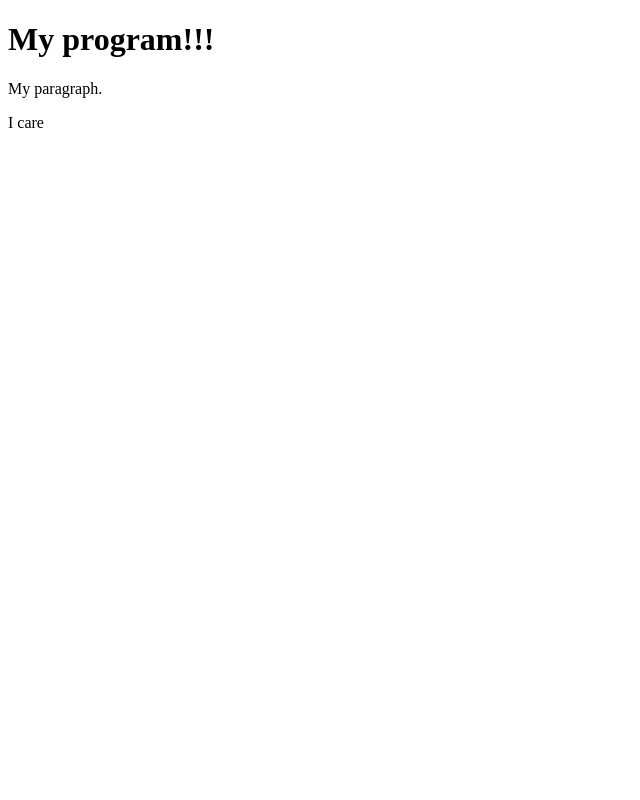
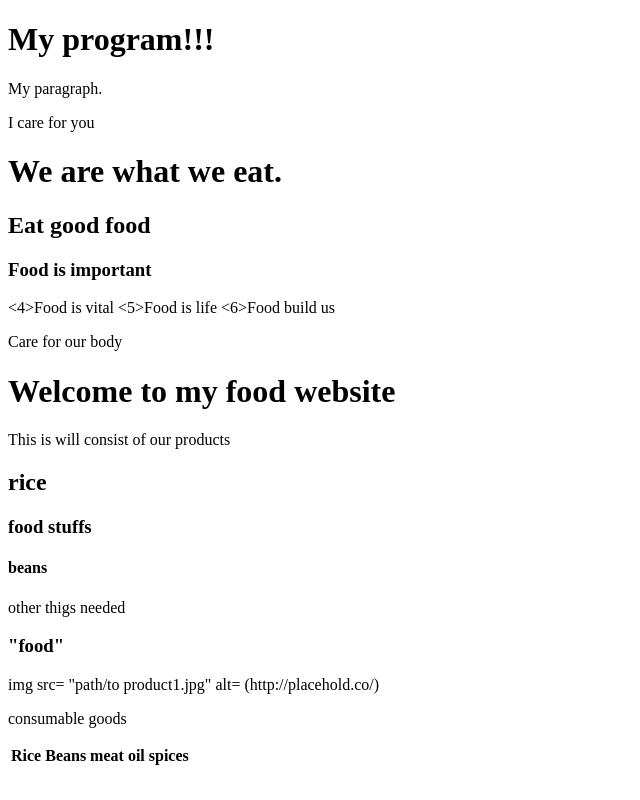
Before and after one commit to uptown30/myfirstpage, a plain HTML site: page index.html in a window 1280 px wide. Shown: the whole page, without its empty margins (0-640 px from the left). Drawn offline with Linux system fonts and the light colour scheme.

Commit message:
index.html

```diff
--- a/index.html
+++ b/index.html
@@ -7,7 +7,63 @@
 <h1> My program!!! </h1>
 <p> My paragraph. </p>
 
-<p>I care </p>
+<p>I care for you </p>
 
+<title>Love others </title>
 </body>
-</html>
+
+<h1> We are what we eat.</1h>
+
+<h2>Eat good food</h2>
+
+<h3>Food is important</h3>
+
+<4>Food is vital</4>
+
+<5>Food is life</5>
+
+<6>Food build us</6>
+
+<p>Care for our body</p>
+
+
+
+<main>
+    <h1>Welcome to my food website</h1>
+    <p> This is will consist of our products</p>
+
+    <section id=" food products">
+        <h2> rice</h2>
+        <div class = "consumable goods">
+<h3> food stuffs</h3>
+<h4> beans</h4>
+
+<p> other thigs needed</p>
+
+</div>
+    </section>
+</main>
+
+<se tion id="food stuff">
+<h3>"food"</h3>
+img
+ src= "path/to product1.jpg" alt= (http://placehold.co/)
+
+ <p>consumable goods</p>
+<ul></ul>
+<table id="Food stuff">
+    <tr>
+<th>Rice</th>
+<th>Beans</th>
+<th>meat</th>
+<th>oil</th>
+<th>spices</th>
+<th potato</th>
+
+</tr>
+    <tr>
+ </table>
+
+<footer>
+    <section id=""
+</footer>
```
